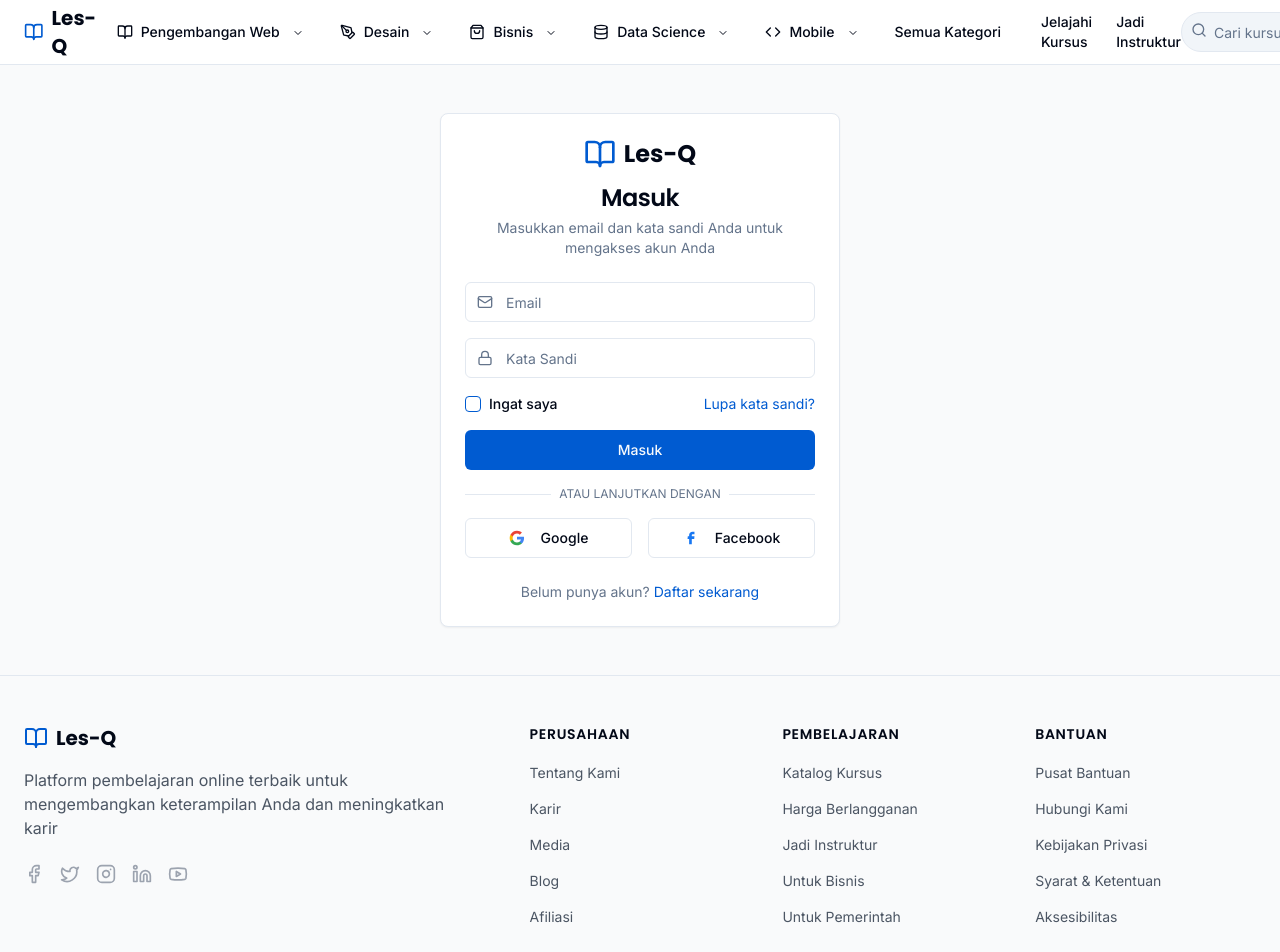
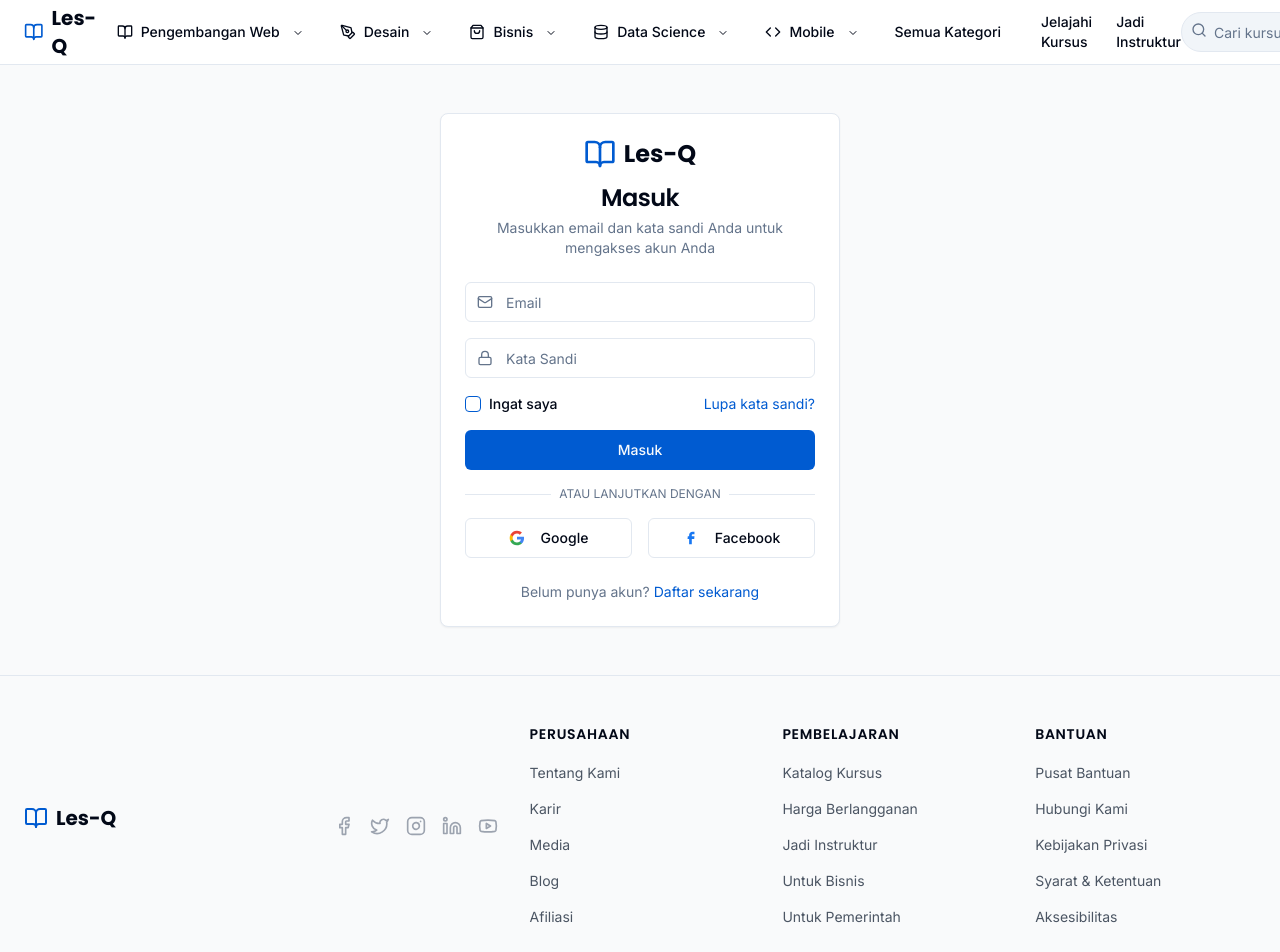
Before and after one commit to DjeniDahlan/lesq-lovable, a React (Vite) app: page /login in a window 1280 px wide. Shown: the top 952 px of the page. Built offline with nearby package versions, Linux system fonts and the light colour scheme.

Commit message:
Fix: Footer menu layout
Adjust the footer menu layout to ensure the "Les-Q" text fits on one line.

```diff
--- a/src/components/layout/Footer.tsx
+++ b/src/components/layout/Footer.tsx
@@ -6,15 +6,12 @@ const Footer = () => {
     <footer className="bg-gray-50 border-t">
       <div className="container py-12">
         <div className="grid grid-cols-1 md:grid-cols-2 lg:grid-cols-5 gap-8">
-          <div className="lg:col-span-2">
+          <div className="lg:col-span-2 flex items-center justify-between">
             <Link to="/" className="flex items-center gap-2 mb-4">
               <BookOpen className="h-6 w-6 text-primary" />
               <span className="font-poppins text-xl font-bold">Les-Q</span>
             </Link>
-            <p className="text-gray-600 mb-6 max-w-md">
-              Platform pembelajaran online terbaik untuk mengembangkan keterampilan Anda dan meningkatkan karir
-            </p>
-            <div className="flex space-x-4">
+            <div className="flex space-x-4 ml-auto">
               <a href="#" className="text-gray-400 hover:text-primary">
                 <Facebook size={20} />
               </a>
```
